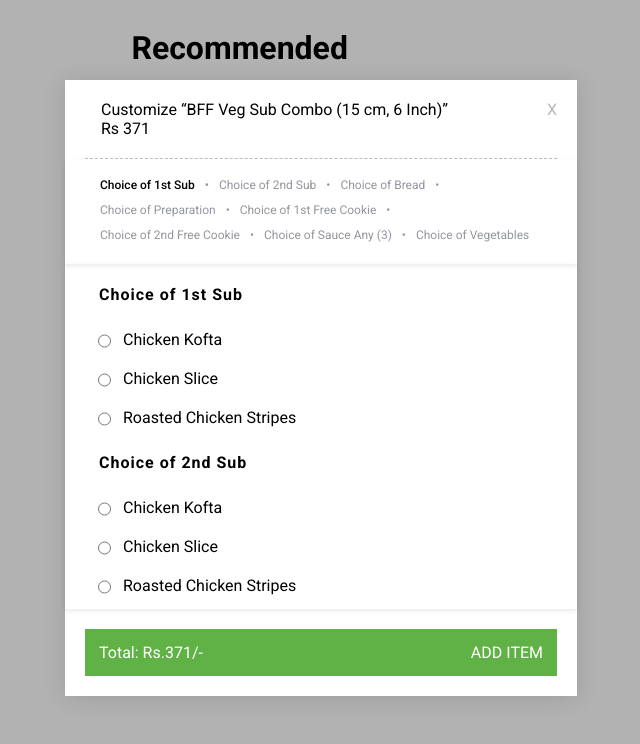
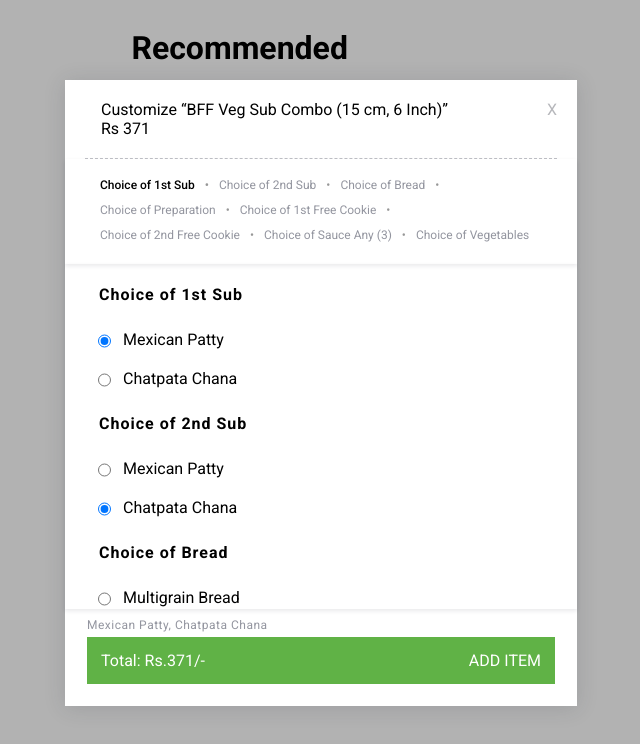
Before and after one commit to alcatraz69/swiggyui, a React (Create React App) app: page / in a window 1280 px wide. Both pictures are taken after a click on the element "ADD". Shown: the top 744 px of the page, without its empty margins (319-959 px from the left). Built offline with nearby package versions, Linux system fonts and the light colour scheme.

Commit message:
feat - added state preview

```diff
--- a/src/Components/NavItems/Choice.js
+++ b/src/Components/NavItems/Choice.js
@@ -2,13 +2,13 @@ export const Choices = [
   {
     choiceNo: "choice1",
     choice: "Choice of 1st Sub",
-    options: ["Chicken Kofta", "Chicken Slice", "Roasted Chicken Stripes"],
+    options: ["Mexican Patty", "Chatpata Chana"],
     optionsType: "Radio",
   },
   {
     choiceNo: "choice2",
     choice: "Choice of 2nd Sub",
-    options: ["Chicken Kofta", "Chicken Slice", "Roasted Chicken Stripes"],
+    options: ["Mexican Patty", "Chatpata Chana"],
     optionsType: "Radio",
   },
   {
--- a/src/Components/NavItems/NavItems.css
+++ b/src/Components/NavItems/NavItems.css
@@ -44,7 +44,7 @@
 }
 
 .modalBottom {
-  padding: 20px;
+  padding: 5px 22px 22px 22px;
 }
 .totalItem {
   display: flex;
@@ -69,6 +69,16 @@
   animation: animateError 4s forwards;
 }
 
+.subSelected {
+  font-size: 12px;
+  font-weight: 400;
+  margin: 0;
+  padding-bottom: 5px;
+  display: inline-block;
+  letter-spacing: 0.5px;
+  color: #93959f;
+}
+
 @keyframes animateError {
   0% {
     bottom: 40px;
--- a/src/Components/NavItems/NavItems.js
+++ b/src/Components/NavItems/NavItems.js
@@ -6,8 +6,8 @@ const NavItems = () => {
   const [route, routeSetter] = useState("choice1");
   const [error, setError] = useState(false);
   const [userInput, setUserInput] = useState({
-    choice1: "",
-    choice2: "",
+    choice1: "Mexican Patty",
+    choice2: "Chatpata Chana",
     choice3: "",
     choice4: "",
     choice5: "",
@@ -45,7 +45,7 @@ const NavItems = () => {
 
   function handleAdd() {
     alert(
-      `Hello! Your Sub with ${userInput.choice1}, ${userInput.choice2}, ${userInput.choice3}, ${userInput.choice4}, ${userInput.choice5}, ${userInput.choice6}, ${userInput.choice7}, ${userInput.choice8} is getting ready! :)`
+      `Hello!\nYour Sub with ${userInput.choice1} ${userInput.choice2} ${userInput.choice3} ${userInput.choice4} ${userInput.choice5} ${userInput.choice6} ${userInput.choice7} ${userInput.choice8} is getting ready! :)`
     );
   }
 
@@ -90,6 +90,11 @@ const NavItems = () => {
                           : handleCheckbox
                       }
                       value={option}
+                      checked={
+                        item.optionsType === "Radio"
+                          ? userInput[item.choiceNo] === option
+                          : null
+                      }
                     />
                     <label className="itemLabel" htmlFor="choice1">
                       {option}
@@ -103,6 +108,9 @@ const NavItems = () => {
       </div>
       {error && <div className="errorText">Max 3 sauses allowed</div>}
       <div className="modalBottom">
+        <p className="subSelected">
+          {userInput.choice1}, {userInput.choice2}
+        </p>
         <div className="totalItem">
           <span>Total: Rs.371/-</span>
           <span onClick={handleAdd} className="addItemBtn">
```
